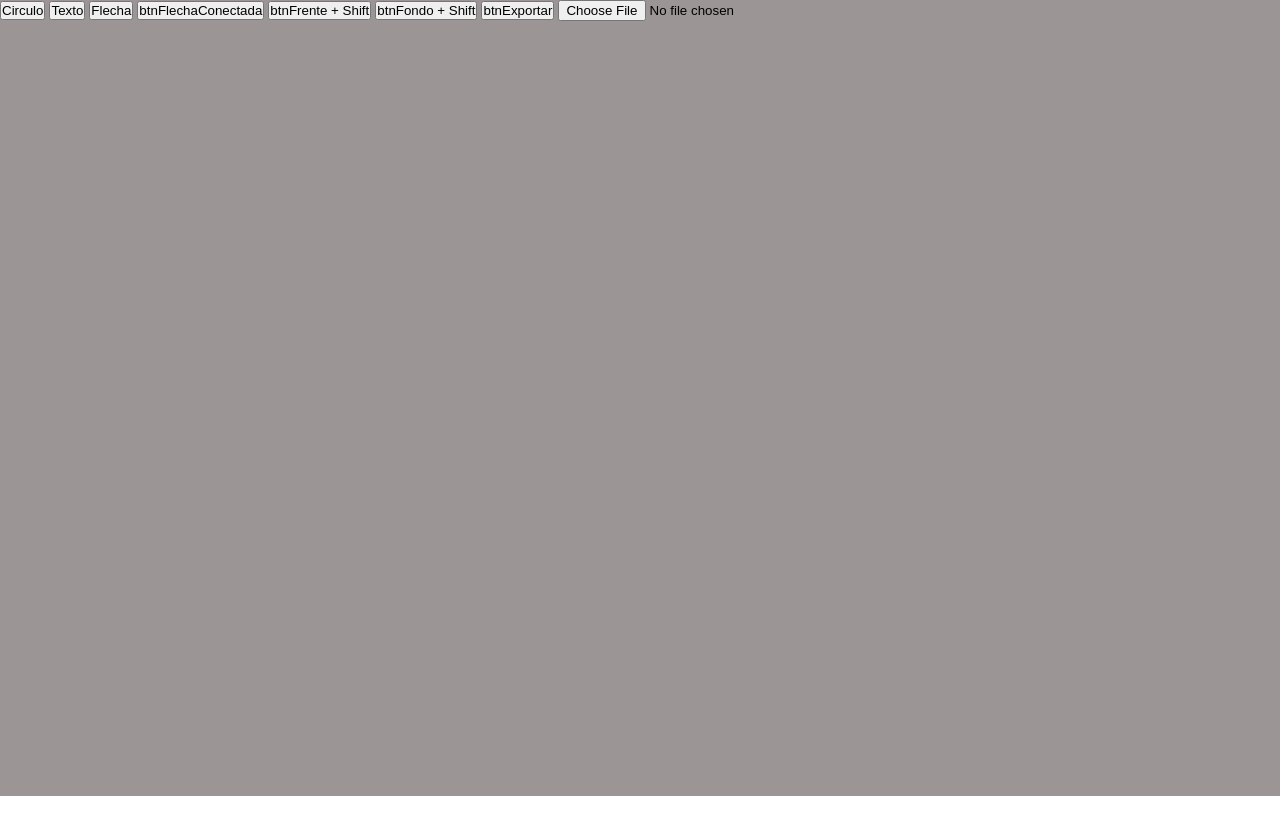
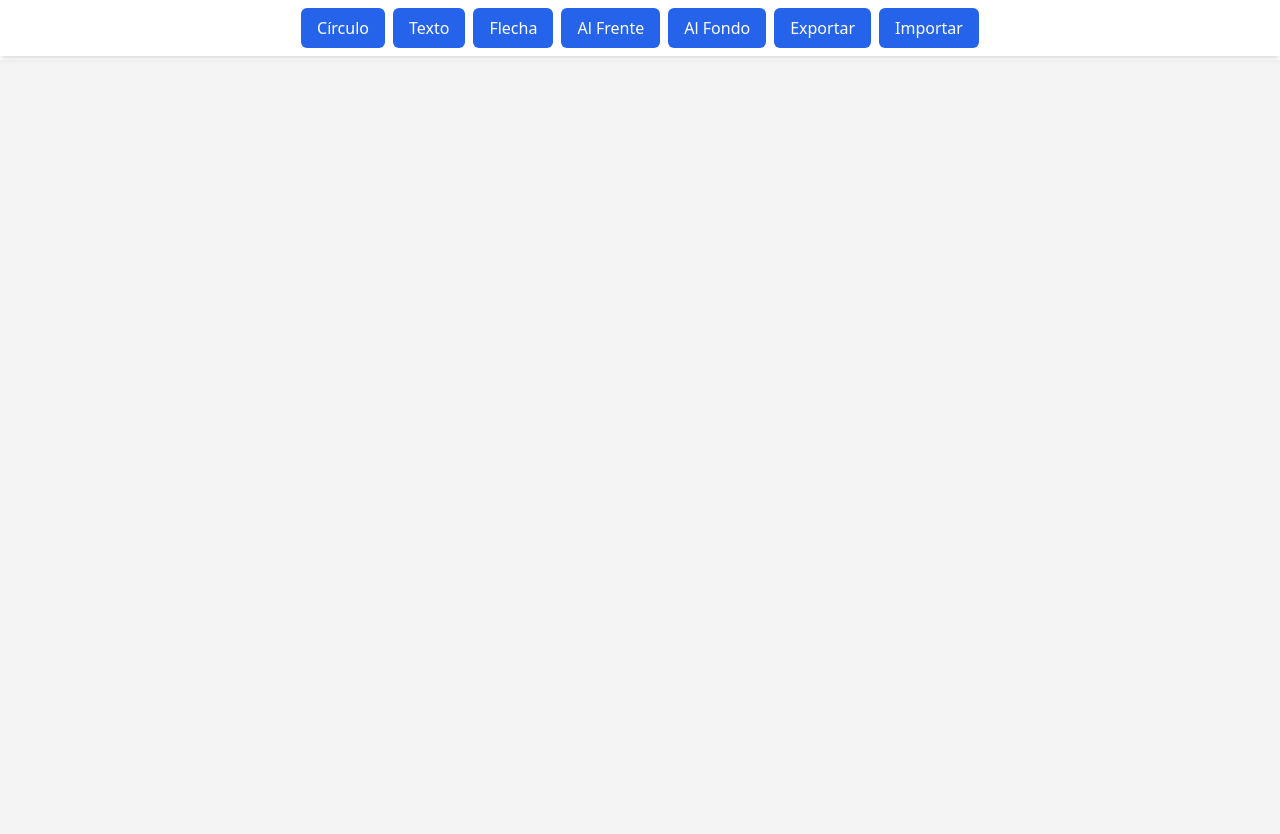
Before and after one commit to TheNormanJames/Generador_Organigrama, a plain HTML site: page canvas/minifigmaNNJ_canvas.html in a window 1280 px wide. Before the commit the page ends 800 px from the top, so only its background shows below. Drawn offline with nearby package versions, Linux system fonts and the light colour scheme.

Commit message:
feat: :sparkles: Add: Cursores dependiendo del momento | Style: Cambiar el diseno de la app

```diff
--- a/canvas/archivo_gpt.js
+++ b/canvas/archivo_gpt.js
@@ -251,6 +251,7 @@ document.getElementById('circleFlecha').onclick = () =>
 // Interacción
 let offsets = new Map();
 canvas.addEventListener('mousedown', ({ offsetX, offsetY, shiftKey }) => {
+  actualizarCursor(offsetX, offsetY);
   arrastrando = true;
   textoRedimensionando = null;
   objetosSeleccionados = [];
@@ -298,6 +299,8 @@ canvas.addEventListener('mousedown', ({ offsetX, offsetY, shiftKey }) => {
 });
 
 canvas.addEventListener('mousemove', ({ offsetX, offsetY }) => {
+  actualizarCursor(offsetX, offsetY);
+
   let hoverResize = false;
 
   // Mostrar cursor de resize si está sobre handler
@@ -332,12 +335,13 @@ canvas.addEventListener('mousemove', ({ offsetX, offsetY }) => {
   dibujar();
 });
 
-canvas.addEventListener('mouseup', () => {
+canvas.addEventListener('mouseup', ({ offsetX, offsetY }) => {
   arrastrando = false;
   objetosSeleccionados.forEach((obj) => (obj.seleccionado = false));
   offsets.clear();
   dibujar();
   textoRedimensionando = null;
+  actualizarCursor(offsetX, offsetY);
 });
 
 canvas.addEventListener(
@@ -415,6 +419,8 @@ function manejarEntrada(e) {
   if (e.key === 'Backspace')
     objetoEditando.texto = objetoEditando.texto.slice(0, -1);
   else if (e.key.length === 1) objetoEditando.texto += e.key;
+  canvas.style.cursor = 'text';
+
   dibujar();
 }
 
@@ -553,4 +559,30 @@ function restaurarEstado(estado) {
   dibujar();
 }
 
+function actualizarCursor(offsetX, offsetY) {
+  if (textoRedimensionando) {
+    canvas.style.cursor = 'ew-resize';
+    return;
+  }
+
+  for (const obj of objetos) {
+    if (obj instanceof Texto && obj.estaSobreHandler(offsetX, offsetY)) {
+      canvas.style.cursor = 'ew-resize';
+      return;
+    }
+  }
+
+  if (conectandoFlecha) {
+    canvas.style.cursor = 'crosshair';
+    return;
+  }
+
+  const hovering = objetos.some((obj) => obj.contienePunto(offsetX, offsetY));
+  if (hovering) {
+    canvas.style.cursor = arrastrando ? 'grabbing' : 'move';
+  } else {
+    canvas.style.cursor = 'default';
+  }
+}
+
 dibujar();
--- a/canvas/minifigmaNNJ_canvas.html
+++ b/canvas/minifigmaNNJ_canvas.html
@@ -4,37 +4,75 @@
     <meta charset="UTF-8" />
     <meta name="viewport" content="width=device-width, initial-scale=1.0" />
     <title>MiniFigma</title>
-    <style>
-      * {
-        padding: 0;
-        margin: 0;
-        box-sizing: border-box;
-      }
-      .nav {
-        position: fixed;
-        top: 0;
-        left: 0;
-      }
-      #miCanvas {
-        background: #493d3d8b;
-      }
-    </style>
+    <script src="https://cdn.tailwindcss.com"></script>
   </head>
   <body>
-    <nav class="nav">
-      <button type="button" id="circleBtn">Circulo</button>
-      <button type="button" id="circleTexto">Texto</button>
-      <button type="button" id="circleFlecha">Flecha</button>
-      <button type="button" id="btnFlechaConectada">btnFlechaConectada</button>
-      <button type="button" id="btnFrente">btnFrente + Shift</button>
-      <button type="button" id="btnFondo">btnFondo + Shift</button>
-      <button type="button" id="btnExportar">btnExportar</button>
-      <!-- <button type="button" id="btnImportar">btnImportar</button> -->
-      <input type="file" name="btnImportar" id="btnImportar" />
+    <nav class="fixed top-0 left-0 w-full bg-white shadow-md z-10">
+      <div
+        class="flex items-center justify-center space-x-2 p-2 overflow-x-auto"
+      >
+        <button
+          id="circleBtn"
+          class="px-4 py-2 bg-blue-600 text-white rounded-md hover:bg-blue-700 transition"
+        >
+          Círculo
+        </button>
+        <button
+          id="circleTexto"
+          class="px-4 py-2 bg-blue-600 text-white rounded-md hover:bg-blue-700 transition"
+        >
+          Texto
+        </button>
+        <button
+          id="circleFlecha"
+          class="px-4 py-2 bg-blue-600 text-white rounded-md hover:bg-blue-700 transition"
+        >
+          Flecha
+        </button>
+        <button
+          id="btnFrente"
+          class="px-4 py-2 bg-blue-600 text-white rounded-md hover:bg-blue-700 transition"
+        >
+          Al Frente
+        </button>
+        <button
+          id="btnFondo"
+          class="px-4 py-2 bg-blue-600 text-white rounded-md hover:bg-blue-700 transition"
+        >
+          Al Fondo
+        </button>
+        <button
+          id="btnExportar"
+          class="px-4 py-2 bg-blue-600 text-white rounded-md hover:bg-blue-700 transition"
+        >
+          Exportar
+        </button>
+        <label
+          for="btnImportar"
+          class="cursor-pointer px-4 py-2 bg-blue-600 text-white rounded-md hover:bg-blue-700 transition"
+          >Importar</label
+        >
+        <input type="file" id="btnImportar" class="hidden" />
+      </div>
     </nav>
+
     <canvas id="miCanvas" width="500" height="500"></canvas>
 
     <!-- <script src="index.js" type="module"></script> -->
     <script type="module" src="./archivo_gpt.js"></script>
+    <style>
+      .btn {
+        @apply px-4 py-2 bg-blue-600 text-white rounded-md hover:bg-blue-700 transition;
+        font-family: sans-serif;
+        font-size: 14px;
+        white-space: nowrap;
+      }
+
+      canvas {
+        margin-top: 60px; /* espacio para el navbar */
+        background: #f4f4f4;
+        display: block;
+      }
+    </style>
   </body>
 </html>
```
